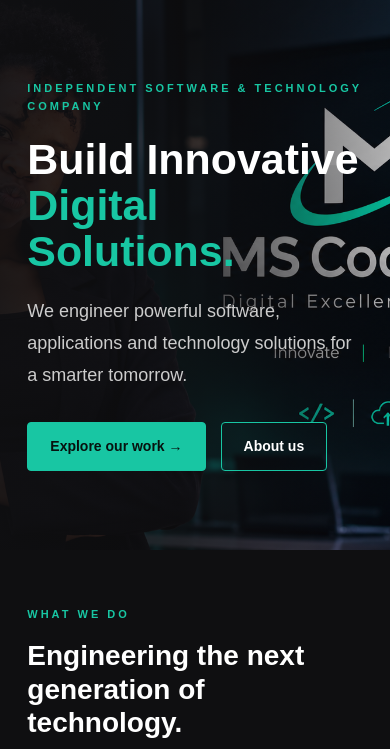
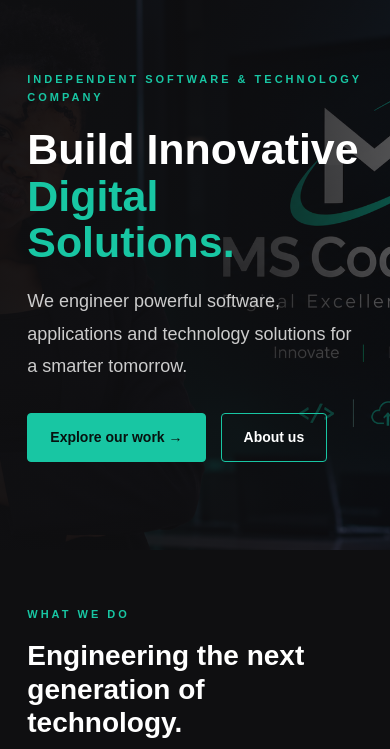
Before and after one commit to Mweemba-3/mscodeforge, a Flask app: page / in a window 390 px wide. Shown: the part 127-876 px from the top of the page. Run offline with Flask 3, Linux system fonts and the light colour scheme; data that the repository does not hold is empty; parts of the project's set-up code (start-up, migrations or seed data) failed here and were passed over; some libraries are stand-ins or nearby versions.

Commit message:
Update style.css

```diff
--- a/public/static/css/style.css
+++ b/public/static/css/style.css
@@ -89,23 +89,20 @@ a {
 
 /* 3. HOMEPAGE HERO SECTION */
 
-.hero {
-    position: relative;
-    min-height: 650px;
-    display: flex;
-    align-items: center;
-    padding: 100px 8%;
-    overflow: hidden;
+@media (max-width: 580px) {
 
-    background:
-        linear-gradient(
-            90deg,
-            rgba(15, 15, 17, 0.94) 0%,
-            rgba(15, 15, 17, 0.78) 48%,
-            rgba(15, 15, 17, 0.30) 100%
-        ),
-        url("/static/images/team.png") center / cover no-repeat;
-}
+    .hero {
+        min-height: 550px;
+        padding: 70px 7%;
+        background:
+            linear-gradient(
+                90deg,
+                rgba(15, 15, 17, 0.96) 0%,
+                rgba(15, 15, 17, 0.86) 65%,
+                rgba(15, 15, 17, 0.72) 100%
+            ),
+            url("/static/images/team.png") 20% center / cover no-repeat;
+    }
 
 .hero-content {
     position: relative;
```
